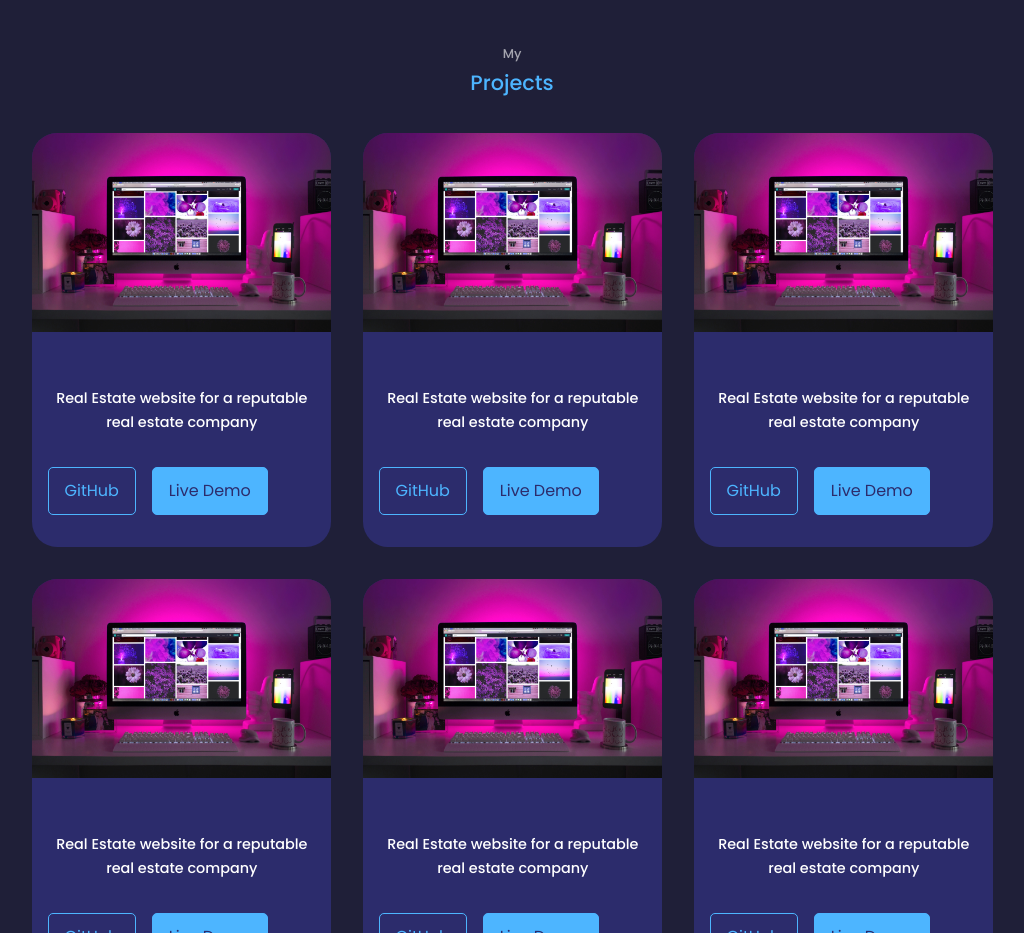
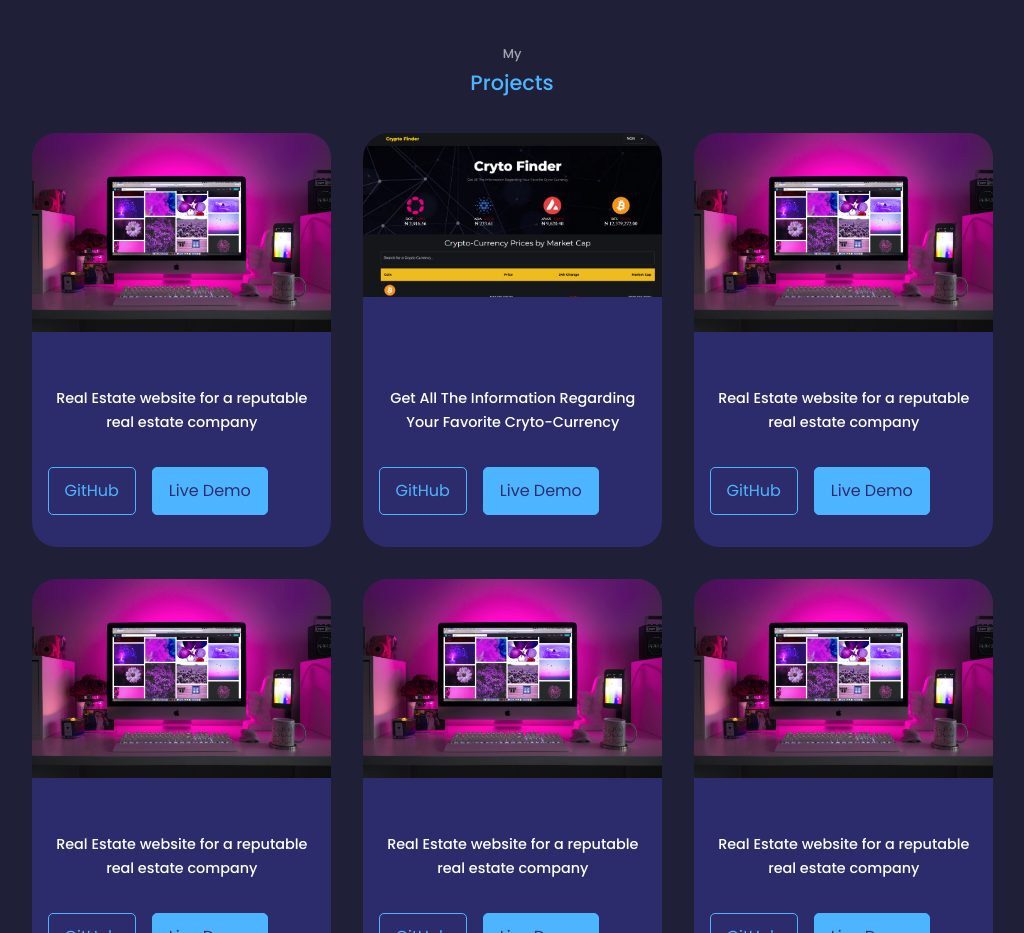
Before and after one commit to franklinwagbara/Portfolio, a React (Create React App) app: page / in a window 1280 px wide. Shown: the part 4140-5073 px from the top of the page, without its empty margins (128-1152 px from the left). Built offline with nearby package versions, Linux system fonts and the light colour scheme.

Commit message:
updated porfolio projects

```diff
--- a/src/components/portfolio/Portfolio.jsx
+++ b/src/components/portfolio/Portfolio.jsx
@@ -1,5 +1,6 @@
 import "./Portfolio.scss";
 import Project1 from "../../assets/images/projects/project1.jpg";
+import CryptoFinder from "../../assets/images/projects/crypto_finder.PNG";
 import CTA from "../CTA/CTA";
 
 const projects = [
@@ -12,10 +13,10 @@ const projects = [
   },
   {
     id: 2,
-    image: Project1,
-    heading: "Real Estate website for a reputable real estate company",
-    gitHub: "https://github.com/franklinwagbara/Portfolio",
-    projectURL: "https://github.com/franklinwagbara/Portfolio",
+    image: CryptoFinder,
+    heading: "Get All The Information Regarding Your Favorite Cryto-Currency",
+    gitHub: "https://franklin-crypto-finder.netlify.app/",
+    projectURL: "https://github.com/franklinwagbara/Crypto-finder",
   },
   {
     id: 3,
```
Also changed, not shown: src/assets/images/projects/crypto_finder.PNG (added).
